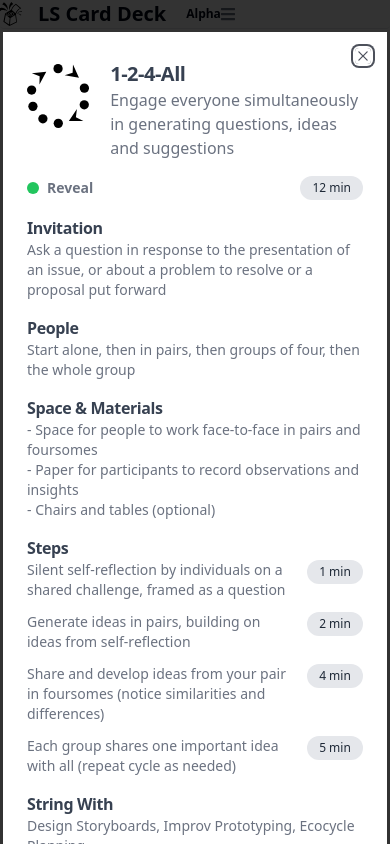
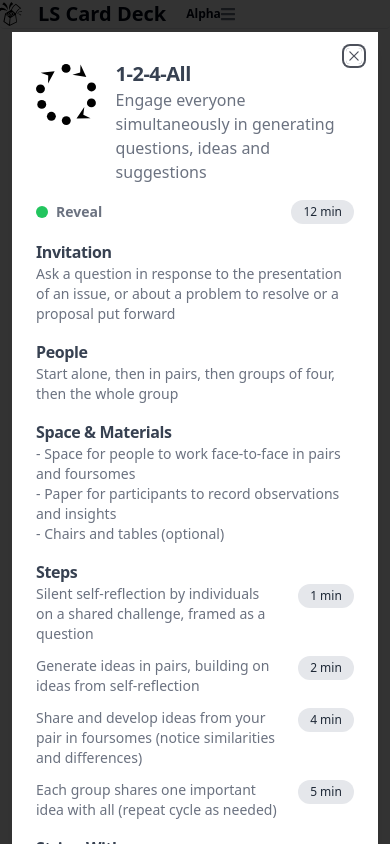
Before and after one commit to vpapadopou/ls-cards-online, a React (Vite) app: page / in a window 390 px wide. Both pictures are taken after a click on the button 195 px from the left and 181 px from the top of the page. Shown: the top 844 px of the page. Built offline with nearby package versions, Linux system fonts and the light colour scheme; the HTML template or start-up script is replaced by a standard one.

Commit message:
Fix dialog x padding for small screens

```diff
--- a/src/components/ui/dialog.jsx
+++ b/src/components/ui/dialog.jsx
@@ -15,7 +15,7 @@
   <DialogPrimitive.Overlay
     ref={ref}
     className={cn(
-      'fixed inset-0 z-50 bg-black/80 data-[state=open]:animate-in data-[state=closed]:animate-out data-[state=closed]:fade-out-0 data-[state=open]:fade-in-0 overflow-y-auto py-8 grid place-items-center',
+      'fixed inset-0 z-50 bg-black/80 data-[state=open]:animate-in data-[state=closed]:animate-out data-[state=closed]:fade-out-0 data-[state=open]:fade-in-0 overflow-y-auto px-3 py-8 grid place-items-center',
       className
     )}
     {...props}
```
